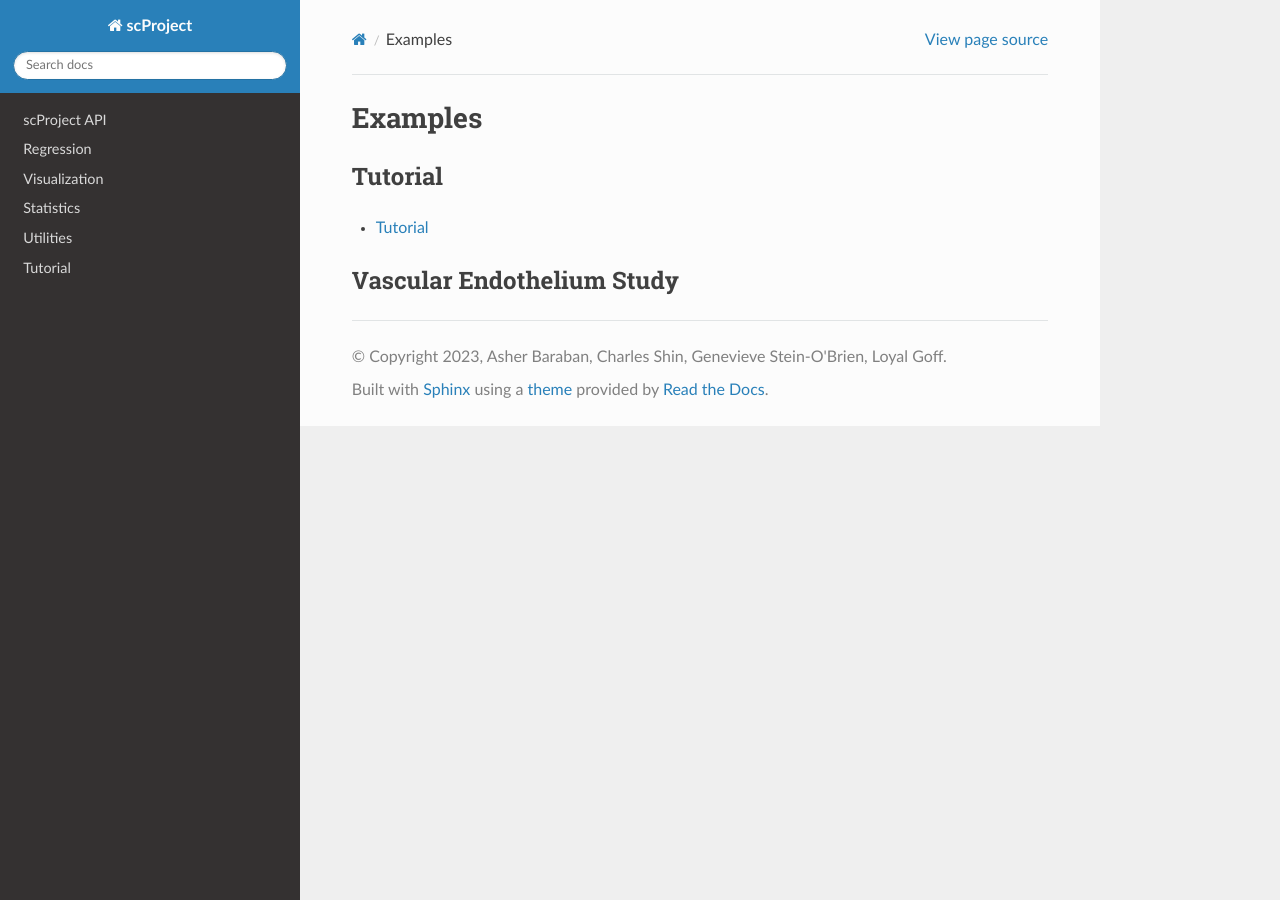
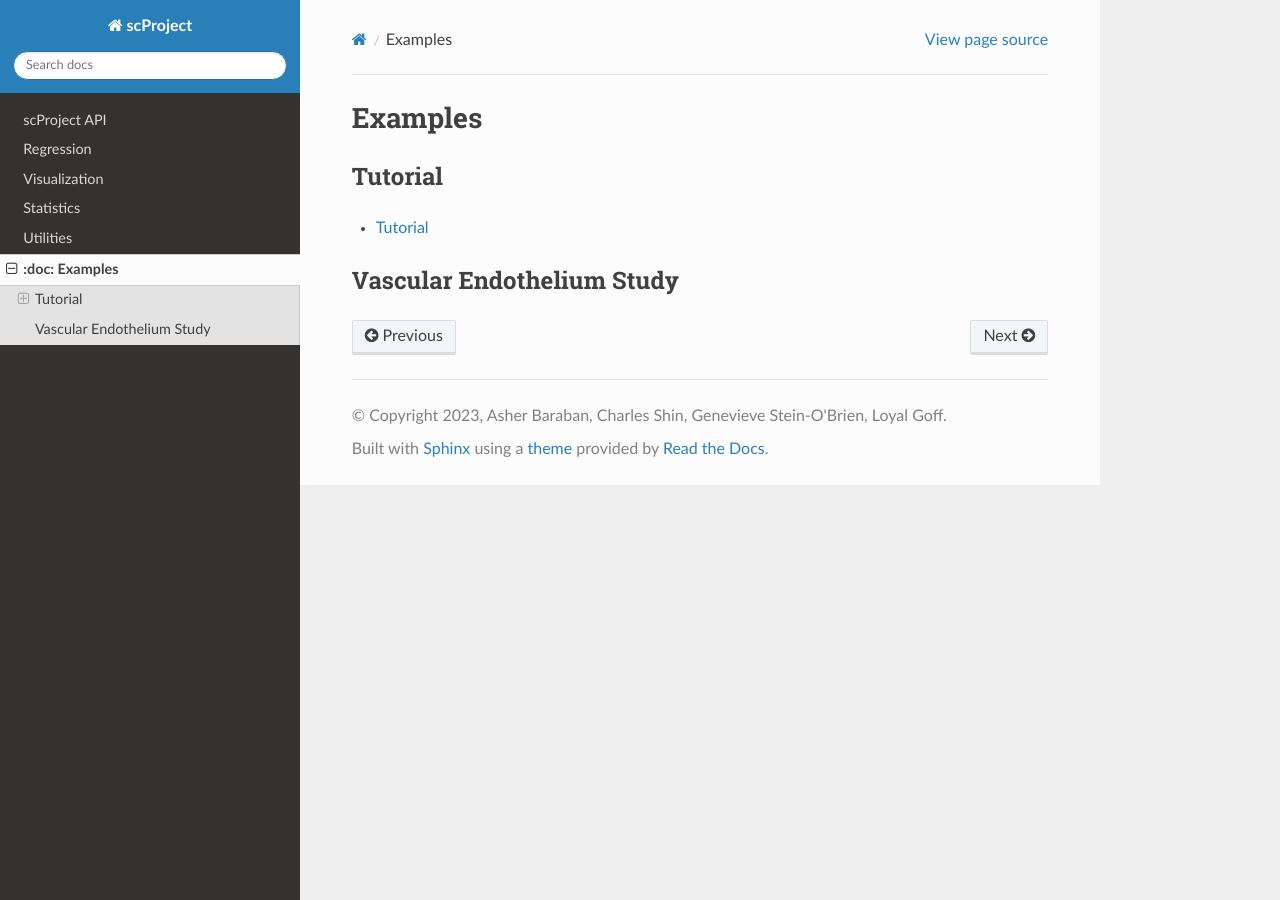
Before and after one commit to gofflab/scProject, a Sphinx documentation site: the page built from docs/source/examples.rst, in a window 1280 px wide. Built offline with Sphinx 7.4.7 and the Read the Docs theme 2.0.0, drawn with Linux system fonts in a browser that asks for light colours; pages that are not in the unit, such as notebooks, are missing from menus.

Commit message:
Update index.rst

```diff
--- a/docs/source/index.rst
+++ b/docs/source/index.rst
@@ -18,5 +18,4 @@ Contents
    :maxdepth: 1
 
    :doc: scProject API <contents>
-   Tutorial <Tutorial.ipynb>
-   :doc: Vascular Endothelium <vasc_endo.ipynb>
+   :doc: Examples <examples>
```
